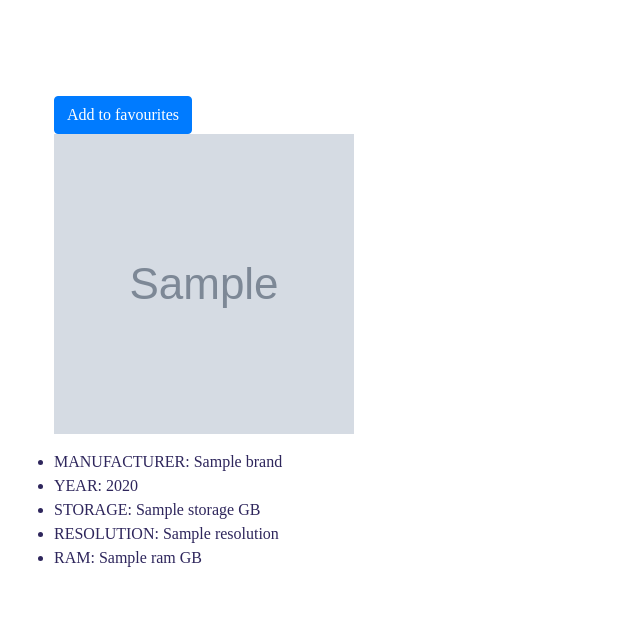
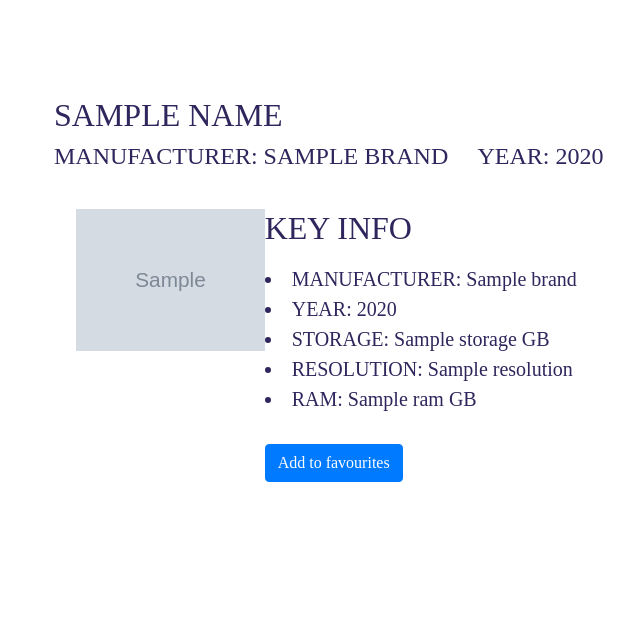
Before and after one commit to 2656327s/phonefinder, a Django app: template phonefinder/templates/app/individual.html in a window 1280 px wide. Shown: the part 200-834 px from the top of the page, without its empty margins (9-649 px from the left). After the commit the page ends 682 px from the top, so only its background shows below. Run offline with Django 3.2, Linux system fonts and the light colour scheme; the template is opened without the code that fills it: most values are stand-ins (such as "Sample title", 1, 10 or a date in 2020); grey boxes marked "Sample" are stand-in pictures; some libraries are stand-ins or nearby versions.

Commit message:
individual html

```diff
--- a/phonefinder/templates/app/individual.html
+++ b/phonefinder/templates/app/individual.html
@@ -43,27 +43,58 @@
 
 	<div>
 
-    <form method="POST" action="{% url 'app:add_favourite' id %}">
-        {% csrf_token %}
-        <button type="submit" class="btn btn-primary">Add to favourites</button>
-    </form>
+        <h2 style="text-transform:uppercase">                {{ name }}         </h2>
 
+        <h4 style="text-transform:uppercase">  MANUFACTURER:   {{ brand }}   &nbsp&nbsp&nbsp  YEAR: {{ releaseYear }} </h4>
 
+        <style>
+            .container {
+              display: flex;
+              align-items: left;
+              justify-content: left;
+            }
+            img {
+              max-width: 100%
 
-        {% if picture %}
-            <img src="{{ picture }}" width="300" height="300" alt="Picture of {{ name }}" />
-        {% endif %}
-		<p style= font-weight:100>
+            }
+            .image {
+              flex-basis: 17%
+            }
+            .text {
+              font-size: 20px;
 
-        {% if name %}
-        <ul>
-            <li><a>MANUFACTURER: {{ brand }}</a></li>
-            <li><a>YEAR: {{ releaseYear }}</a></li>
-            <li><a>STORAGE: {{ storage }} GB</a></li>
-            <li><a>RESOLUTION: {{ resolution }}</a></li>
-            <li><a>RAM: {{ ram }} GB</a></li>
-        </ul>
-        {% endif %}
+            }
+          </style>
+        </head>
+        <body>
+          <div class="container">
+            <div class="image">
+                {% if picture %}
+                <img style="float: left;  margin: 0px 15px 15px 0px;" src="{{ picture }}"  alt="Picture of {{ name }}" />
+            {% endif %}
+            </div>
+            <div class="text">
+                {% if name %}
+                <h2> KEY INFO </h2>
+                <ul style="list-style: none;"></ul>
+                    <li>MANUFACTURER: {{ brand }}</li>
+                    <li><a>YEAR: {{ releaseYear }}</a></li>
+                    <li><a>STORAGE: {{ storage }} GB</a></li>
+                    <li><a>RESOLUTION: {{ resolution }}</a></li>
+                    <li><a>RAM: {{ ram }} GB</a>
+                </ul>
+                {% endif %}
+                <br></br>
+                <form method="POST" action="{% url 'app:add_favourite' id %}">
+                    {% csrf_token %}
+                    <button type="submit" class="btn btn-primary">Add to favourites</button>
+                </form>
+            </div>
+          </div>
+        </body>
+
+        <br>
+
 
 
 	</div>
--- a/phonefinder/templates/app/review.html
+++ b/phonefinder/templates/app/review.html
@@ -40,6 +40,8 @@
 
 		<p style= font-weight:100>
 			Fill out the form below, and we'll do the rest.
+
+			1 is lowest and 5 is highest
 		<p>
 
 
```
